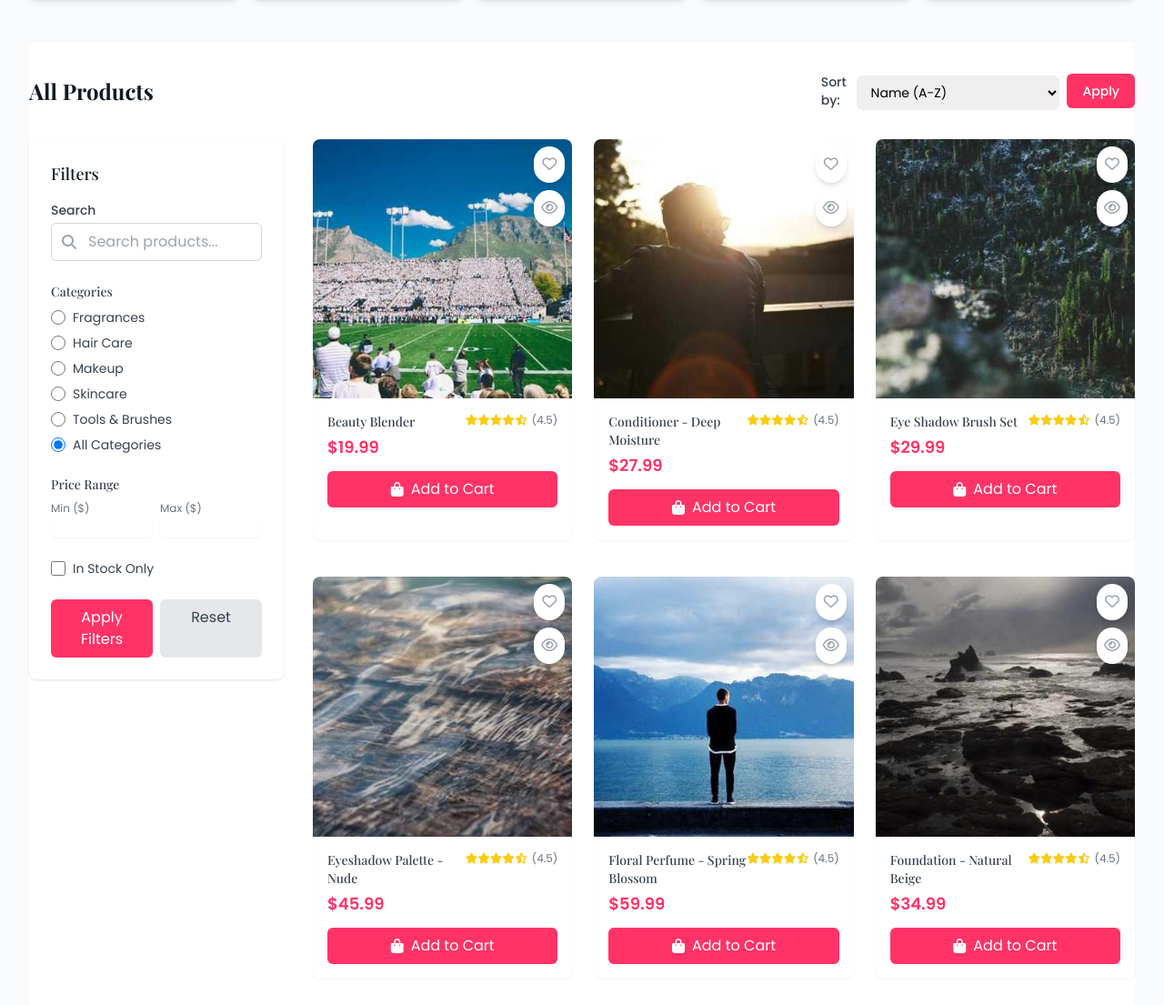
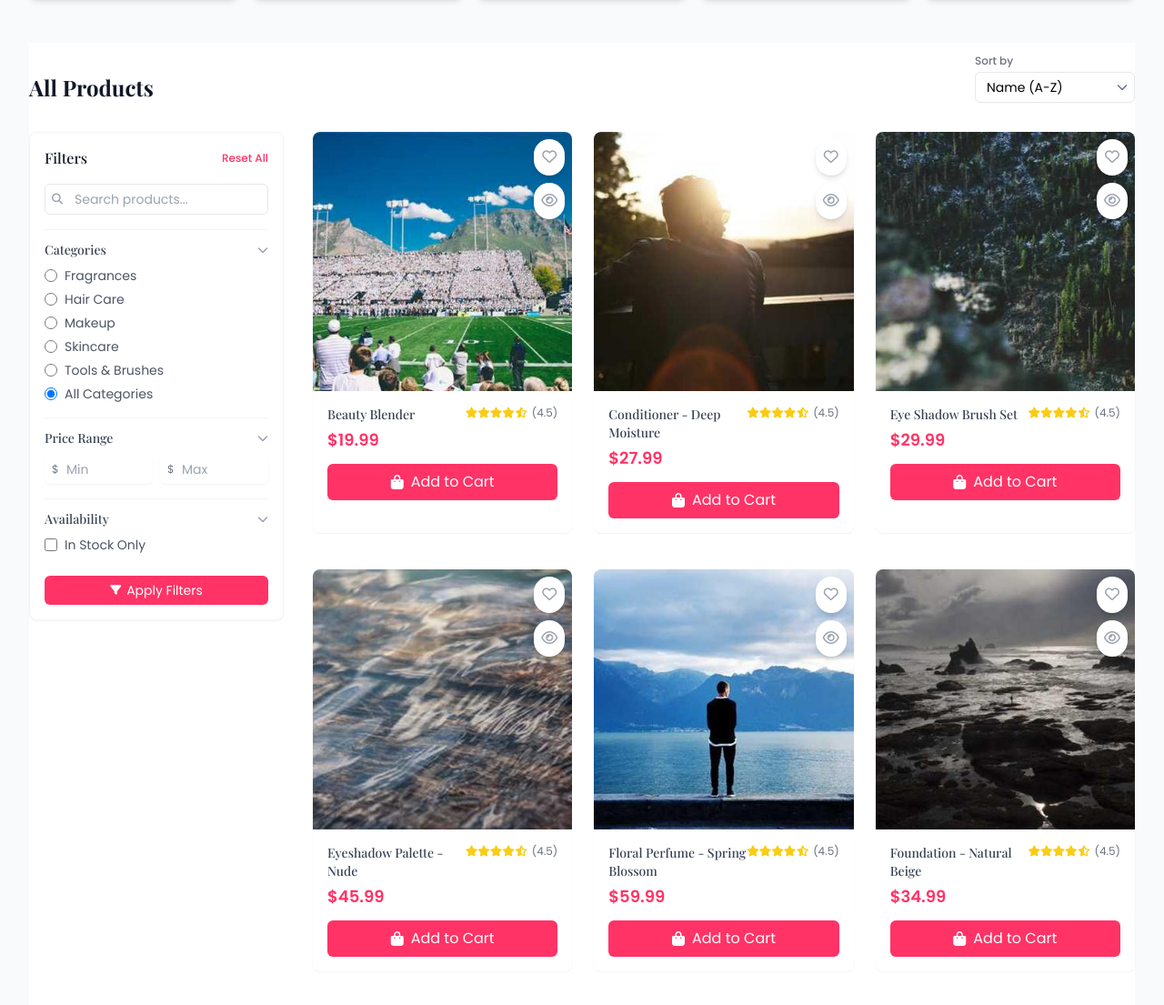
Before and after one commit to Git-Sohail/Cosmetic-Store, a Django app: a page that uses templates/products/product_list.html in a window 1280 px wide. Shown: the part 773-1878 px from the top of the page at 91% size. Run offline with Django 5.2, Linux system fonts and the light colour scheme; data comes from the database, SQL or seed files in the repository; both versions use the stored data as it was after the commit; parts of the project's set-up code (start-up, migrations or seed data) failed here and were passed over; some libraries are stand-ins or nearby versions.

Commit message:
Improved filter UI

```diff
--- a/templates/products/product_list.html
+++ b/templates/products/product_list.html
@@ -5,6 +5,37 @@
 {% block meta_description %}Browse our collection of high-quality cosmetics and beauty products. Filter by category, price range, and more.{% endblock %}
 
 {% block meta_keywords %}cosmetics, makeup, beauty products, skincare, beauty tools, makeup brushes, lipstick, foundation, mascara{% endblock %}
+
+{% block extra_css %}
+<style>
+    .rotate-180 {
+        transform: rotate(180deg);
+    }
+
+    .transition-transform {
+        transition: transform 0.2s ease-in-out;
+    }
+
+    /* Custom scrollbar for filter sections */
+    .overflow-y-auto::-webkit-scrollbar {
+        width: 4px;
+    }
+
+    .overflow-y-auto::-webkit-scrollbar-track {
+        background: #f1f1f1;
+        border-radius: 10px;
+    }
+
+    .overflow-y-auto::-webkit-scrollbar-thumb {
+        background: #ddd;
+        border-radius: 10px;
+    }
+
+    .overflow-y-auto::-webkit-scrollbar-thumb:hover {
+        background: #ccc;
+    }
+</style>
+{% endblock %}
 
 {% block content %}
 <!-- Hero Banner Slider -->
@@ -87,18 +118,20 @@
     <div class="max-w-7xl mx-auto py-8">
         <div class="flex justify-between items-center mb-8">
             <h1 class="text-2xl font-bold text-gray-900" data-aos="fade-right">All Products</h1>
-            <div class="flex items-center space-x-4" data-aos="fade-left">
-                <form method="get" class="flex items-center space-x-2">
-                    <label for="sort" class="text-sm font-medium text-gray-700">Sort by:</label>
-                    <select name="sort" id="sort" class="mt-1 block w-full pl-3 pr-10 py-2 text-base border-gray-300 focus:outline-none focus:ring-brand-500 focus:border-brand-500 sm:text-sm rounded-md">
+            <div class="flex items-center" data-aos="fade-left">
+                <form method="get" class="flex items-center">
+                    <div class="relative">
+                        <select name="sort" id="sort" onchange="this.form.submit()" class="appearance-none pl-3 pr-8 py-1.5 text-sm border border-gray-200 rounded-md focus:outline-none focus:ring-1 focus:ring-brand-500 focus:border-brand-500 bg-white cursor-pointer">
                             <option value="name_asc" {% if sort_by == 'name_asc' %}selected{% endif %}>Name (A-Z)</option>
                             <option value="name_desc" {% if sort_by == 'name_desc' %}selected{% endif %}>Name (Z-A)</option>
                             <option value="price_asc" {% if sort_by == 'price_asc' %}selected{% endif %}>Price (Low to High)</option>
                             <option value="price_desc" {% if sort_by == 'price_desc' %}selected{% endif %}>Price (High to Low)</option>
                         </select>
-                    <button type="submit" class="inline-flex items-center px-4 py-2 border border-transparent text-sm font-medium rounded-md text-white bg-brand-500 hover:bg-brand-600 focus:outline-none focus:ring-2 focus:ring-offset-2 focus:ring-brand-500">
-                        Apply
-                    </button>
+                        <div class="pointer-events-none absolute inset-y-0 right-0 flex items-center px-2 text-gray-500">
+                            <i class="fas fa-chevron-down text-xs"></i>
+                        </div>
+                        <label for="sort" class="absolute -top-5 left-0 text-xs font-medium text-gray-500">Sort by</label>
+                    </div>
                 </form>
             </div>
         </div>
@@ -106,8 +139,13 @@
         <div class="grid grid-cols-1 lg:grid-cols-4 gap-x-8 gap-y-10">
             <!-- Filter Sidebar -->
             <div class="col-span-1" data-aos="fade-right">
-                <div class="bg-white shadow rounded-lg p-6 sticky top-24">
-                    <h2 class="text-lg font-medium text-gray-900 mb-4">Filters</h2>
+                <div class="bg-white shadow-sm rounded-lg p-4 sticky top-24 border border-gray-100">
+                    <div class="flex items-center justify-between mb-4">
+                        <h2 class="text-base font-medium text-gray-900">Filters</h2>
+                        <a href="{% url 'products:product_list' %}" class="text-xs text-brand-500 hover:text-brand-600 font-medium">
+                            Reset All
+                        </a>
+                    </div>
                     <form method="get" id="filter-form">
                         <!-- Preserve sort parameter if set -->
                         {% if sort_by %}
@@ -115,73 +153,85 @@
                         {% endif %}
 
                         <!-- Search -->
-                        <div class="mb-6">
-                            <label for="search" class="block text-sm font-medium text-gray-700 mb-1">Search</label>
+                        <div class="mb-4">
                             <div class="relative">
                                 <input type="text" name="search" id="search" value="{{ query }}" placeholder="Search products..."
-                                    class="w-full pl-10 pr-4 py-2 rounded-md border border-gray-300 focus:outline-none focus:ring-brand-500 focus:border-brand-500">
-                                <div class="absolute inset-y-0 left-0 pl-3 flex items-center pointer-events-none">
-                                    <i class="fas fa-search text-gray-400"></i>
+                                    class="w-full pl-8 pr-3 py-1.5 text-sm rounded-md border border-gray-200 focus:outline-none focus:ring-1 focus:ring-brand-500 focus:border-brand-500">
+                                <div class="absolute inset-y-0 left-0 pl-2 flex items-center pointer-events-none">
+                                    <i class="fas fa-search text-gray-400 text-xs"></i>
                                 </div>
                             </div>
                         </div>
 
                         <!-- Categories -->
-                        <div class="mb-6">
-                            <h3 class="text-sm font-medium text-gray-700 mb-2">Categories</h3>
-                            <div class="space-y-2 max-h-48 overflow-y-auto pr-2">
+                        <div class="mb-4 border-t border-gray-100 pt-3">
+                            <div class="flex items-center justify-between cursor-pointer mb-2" data-toggle="collapse" data-target="categories-collapse">
+                                <h3 class="text-sm font-medium text-gray-700">Categories</h3>
+                                <i class="fas fa-chevron-down text-gray-400 text-xs transition-transform duration-200"></i>
+                            </div>
+                            <div id="categories-collapse" class="space-y-1.5 max-h-40 overflow-y-auto pr-1 text-sm">
                                 {% for cat in categories %}
                                 <div class="flex items-center">
                                     <input type="radio" id="category-{{ cat.slug }}" name="category" value="{{ cat.slug }}"
                                         {% if category == cat.slug %}checked{% endif %}
-                                        class="h-4 w-4 text-brand-600 focus:ring-brand-500 border-gray-300 rounded">
-                                    <label for="category-{{ cat.slug }}" class="ml-2 text-sm text-gray-700">{{ cat.name }}</label>
+                                        class="h-3.5 w-3.5 text-brand-600 focus:ring-brand-500 border-gray-300 rounded">
+                                    <label for="category-{{ cat.slug }}" class="ml-2 text-sm text-gray-600 hover:text-gray-900 cursor-pointer">{{ cat.name }}</label>
                                 </div>
                                 {% endfor %}
                                 <div class="flex items-center">
                                     <input type="radio" id="category-all" name="category" value=""
                                         {% if not category %}checked{% endif %}
-                                        class="h-4 w-4 text-brand-600 focus:ring-brand-500 border-gray-300 rounded">
-                                    <label for="category-all" class="ml-2 text-sm text-gray-700">All Categories</label>
+                                        class="h-3.5 w-3.5 text-brand-600 focus:ring-brand-500 border-gray-300 rounded">
+                                    <label for="category-all" class="ml-2 text-sm text-gray-600 hover:text-gray-900 cursor-pointer">All Categories</label>
                                 </div>
                             </div>
                         </div>
 
                         <!-- Price Range -->
-                        <div class="mb-6">
-                            <h3 class="text-sm font-medium text-gray-700 mb-2">Price Range</h3>
-                            <div class="grid grid-cols-2 gap-2">
+                        <div class="mb-4 border-t border-gray-100 pt-3">
+                            <div class="flex items-center justify-between cursor-pointer mb-2" data-toggle="collapse" data-target="price-collapse">
+                                <h3 class="text-sm font-medium text-gray-700">Price Range</h3>
+                                <i class="fas fa-chevron-down text-gray-400 text-xs transition-transform duration-200"></i>
+                            </div>
+                            <div id="price-collapse" class="grid grid-cols-2 gap-2">
                                 <div>
-                                    <label for="min_price" class="block text-xs text-gray-500">Min ($)</label>
-                                    <input type="number" id="min_price" name="min_price" value="{{ min_price }}" min="0" step="0.01"
-                                        class="w-full border-gray-300 rounded-md shadow-sm focus:ring-brand-500 focus:border-brand-500">
+                                    <div class="relative">
+                                        <span class="absolute inset-y-0 left-0 pl-2 flex items-center text-gray-500 text-xs">$</span>
+                                        <input type="number" id="min_price" name="min_price" value="{{ min_price }}" min="0" step="0.01" placeholder="Min"
+                                            class="w-full pl-6 pr-2 py-1.5 text-sm border-gray-200 rounded-md shadow-sm focus:ring-1 focus:ring-brand-500 focus:border-brand-500">
+                                    </div>
                                 </div>
                                 <div>
-                                    <label for="max_price" class="block text-xs text-gray-500">Max ($)</label>
-                                    <input type="number" id="max_price" name="max_price" value="{{ max_price }}" min="0" step="0.01"
-                                        class="w-full border-gray-300 rounded-md shadow-sm focus:ring-brand-500 focus:border-brand-500">
+                                    <div class="relative">
+                                        <span class="absolute inset-y-0 left-0 pl-2 flex items-center text-gray-500 text-xs">$</span>
+                                        <input type="number" id="max_price" name="max_price" value="{{ max_price }}" min="0" step="0.01" placeholder="Max"
+                                            class="w-full pl-6 pr-2 py-1.5 text-sm border-gray-200 rounded-md shadow-sm focus:ring-1 focus:ring-brand-500 focus:border-brand-500">
+                                    </div>
                                 </div>
                             </div>
                         </div>
 
                         <!-- Stock Status -->
-                        <div class="mb-6">
+                        <div class="mb-4 border-t border-gray-100 pt-3">
+                            <div class="flex items-center justify-between cursor-pointer mb-2" data-toggle="collapse" data-target="stock-collapse">
+                                <h3 class="text-sm font-medium text-gray-700">Availability</h3>
+                                <i class="fas fa-chevron-down text-gray-400 text-xs transition-transform duration-200"></i>
+                            </div>
+                            <div id="stock-collapse">
                                 <div class="flex items-center">
                                     <input type="checkbox" id="in_stock" name="in_stock" value="true"
                                         {% if in_stock == 'true' %}checked{% endif %}
-                                    class="h-4 w-4 text-brand-600 focus:ring-brand-500 border-gray-300 rounded">
-                                <label for="in_stock" class="ml-2 text-sm text-gray-700">In Stock Only</label>
+                                        class="h-3.5 w-3.5 text-brand-600 focus:ring-brand-500 border-gray-300 rounded">
+                                    <label for="in_stock" class="ml-2 text-sm text-gray-600 hover:text-gray-900 cursor-pointer">In Stock Only</label>
+                                </div>
                             </div>
                         </div>
 
-                        <!-- Filter Buttons -->
-                        <div class="flex space-x-2">
-                            <button type="submit" class="w-full bg-brand-500 text-white py-2 px-4 rounded-md hover:bg-brand-600 focus:outline-none focus:ring-2 focus:ring-brand-500 focus:ring-offset-2 transition-colors duration-200">
-                                Apply Filters
+                        <!-- Filter Button -->
+                        <div class="pt-2">
+                            <button type="submit" class="w-full bg-brand-500 text-white py-1.5 px-3 text-sm rounded-md hover:bg-brand-600 focus:outline-none focus:ring-2 focus:ring-brand-500 focus:ring-offset-1 transition-colors duration-200 flex items-center justify-center">
+                                <i class="fas fa-filter mr-1.5 text-xs"></i> Apply Filters
                             </button>
-                            <a href="{% url 'products:product_list' %}" class="w-full bg-gray-200 text-gray-700 py-2 px-4 rounded-md hover:bg-gray-300 focus:outline-none focus:ring-2 focus:ring-gray-500 focus:ring-offset-2 text-center transition-colors duration-200">
-                                Reset
-                            </a>
                         </div>
                     </form>
                 </div>
@@ -485,6 +535,31 @@
                 modal.classList.add('hidden');
             }
         });
+
+        // Filter collapsible sections
+        document.addEventListener('DOMContentLoaded', function() {
+            const toggles = document.querySelectorAll('[data-toggle="collapse"]');
+
+            toggles.forEach(toggle => {
+                const targetId = toggle.getAttribute('data-target');
+                const target = document.getElementById(targetId);
+
+                // Initialize - all sections expanded by default
+                toggle.querySelector('i').classList.add('rotate-180');
+
+                toggle.addEventListener('click', function() {
+                    const icon = this.querySelector('i');
+
+                    if (target.classList.contains('hidden')) {
+                        target.classList.remove('hidden');
+                        icon.classList.add('rotate-180');
+                    } else {
+                        target.classList.add('hidden');
+                        icon.classList.remove('rotate-180');
+                    }
+                });
+            });
+        });
     });
 </script>
 {% endblock %}
```
Also changed, not shown: db.sqlite3. Lines whose indentation alone changed are shown as unchanged.
